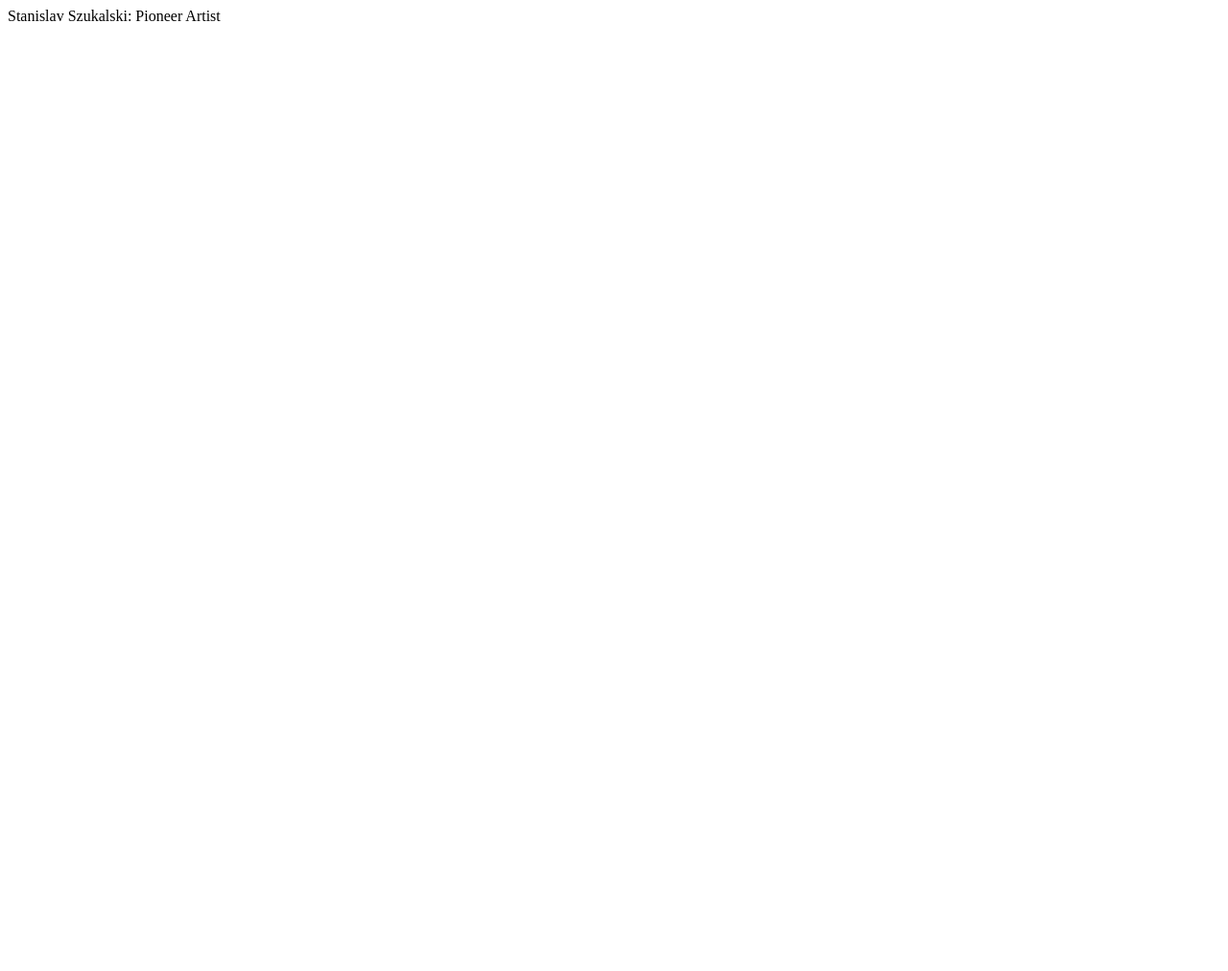
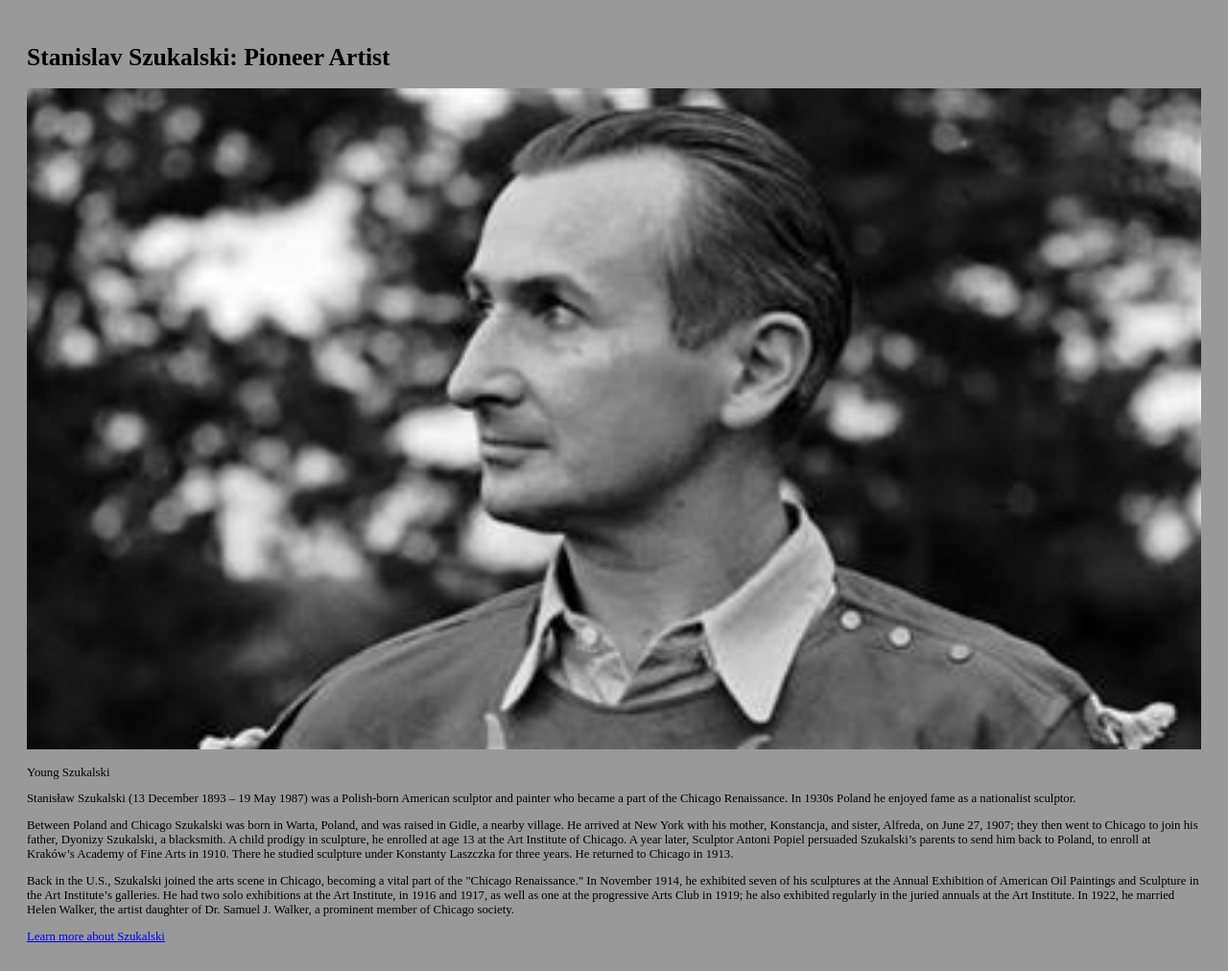
Before and after one commit to Kmaldonado18/tributePage, a plain HTML site: page index.html in a window 1280 px wide. Shown: the whole page at 96% size. Before the commit the page ends 800 px from the top, so only its background shows below. Drawn offline with Linux system fonts and the light colour scheme; files that its build step writes are made by us from their sources; files whose address does not match are found by name.

Commit message:
added photo, content, and link

```diff
--- a/index.html
+++ b/index.html
@@ -1,8 +1,47 @@
 <!DOCTYPE html>
 <html>
+
 <head>
-Stanislav Szukalski: Pioneer Artist
+   <link href="/Users/kellymaldonado/Jupyter-Workspace/tributePage/style.css" rel="stylesheet" type="text/css">
 </head>
-<body main>
 
+<body>
+    <div class="text-center">
+        <div id="main">
+            <h1 id="title">Stanislav Szukalski: Pioneer Artist</h1>
+            <div id="img-div"> <img src="/Users/kellymaldonado/Jupyter-Workspace/tributePage/img/szu.jpg!Portrait.jpg"
+                    alt="Stanislav Szukalski" id="image">
+                <p id="img-caption">Young Szukalski</p>
+            </div>
+        </div>
+        <div id="tribute-info">
+            <p></p>Stanisław Szukalski (13 December 1893 – 19 May 1987) was a Polish-born American sculptor and painter
+            who
+            became a part of the Chicago Renaissance. In 1930s Poland he enjoyed fame as a nationalist sculptor.
+            <p>Between Poland and Chicago
+                Szukalski was born in Warta, Poland, and was raised in Gidle, a nearby village. He arrived at New York
+                with
+                his mother, Konstancja, and sister, Alfreda, on June 27, 1907; they then went to Chicago to join his
+                father, Dyonizy Szukalski, a blacksmith. A child prodigy in sculpture, he enrolled at age 13 at the Art
+                Institute of Chicago. A year later, Sculptor Antoni Popiel persuaded Szukalski’s parents to send him
+                back
+                to Poland, to enroll at Kraków’s Academy of Fine Arts in 1910. There he studied sculpture under
+                Konstanty
+                Laszczka for three years. He returned to Chicago in 1913.</p>
+
+            <p>Back in the U.S., Szukalski joined the arts scene in Chicago, becoming a vital part of the "Chicago
+                Renaissance." In November 1914, he exhibited seven of his sculptures at the Annual Exhibition of
+                American
+                Oil Paintings and Sculpture in the Art Institute’s galleries. He had two solo exhibitions at the Art
+                Institute, in 1916 and 1917, as well as one at the progressive Arts Club in 1919; he also exhibited
+                regularly in the juried annuals at the Art Institute. In 1922, he married Helen Walker, the artist
+                daughter of Dr. Samuel J. Walker, a prominent member of Chicago society.</p>
+        </div>
+        <a href="https://en.wikipedia.org/wiki/Stanis%C5%82aw_Szukalski" target="_blank" id="tribute-link">Learn more
+            about Szukalski</a>
+    </div>
+
+    <script src="https://cdn.freecodecamp.org/testable-projects-fcc/v1/bundle.js"></script>
 </body>
+
+</html>
--- a/style.css
+++ b/style.css
@@ -1,3 +1,25 @@
 <style>
+head{
+    align-items:center;
+    justify-content:center;
+}
+body {
+    background: #999999;
+    font-size: 80%;
+    padding: 20px;
+    display: flex;
+    justify-content: center;
+    align-items: center;
+}
 
+img {
+    width: 100%;
+    justify-content: center;
+}
+
+img div {
+    width: 100%;
+    display: flex;
+    justify-content: center;
+}
 </style>
```
Also changed, not shown: img/szu.jpg!Portrait.jpg (added), 1 other file.
